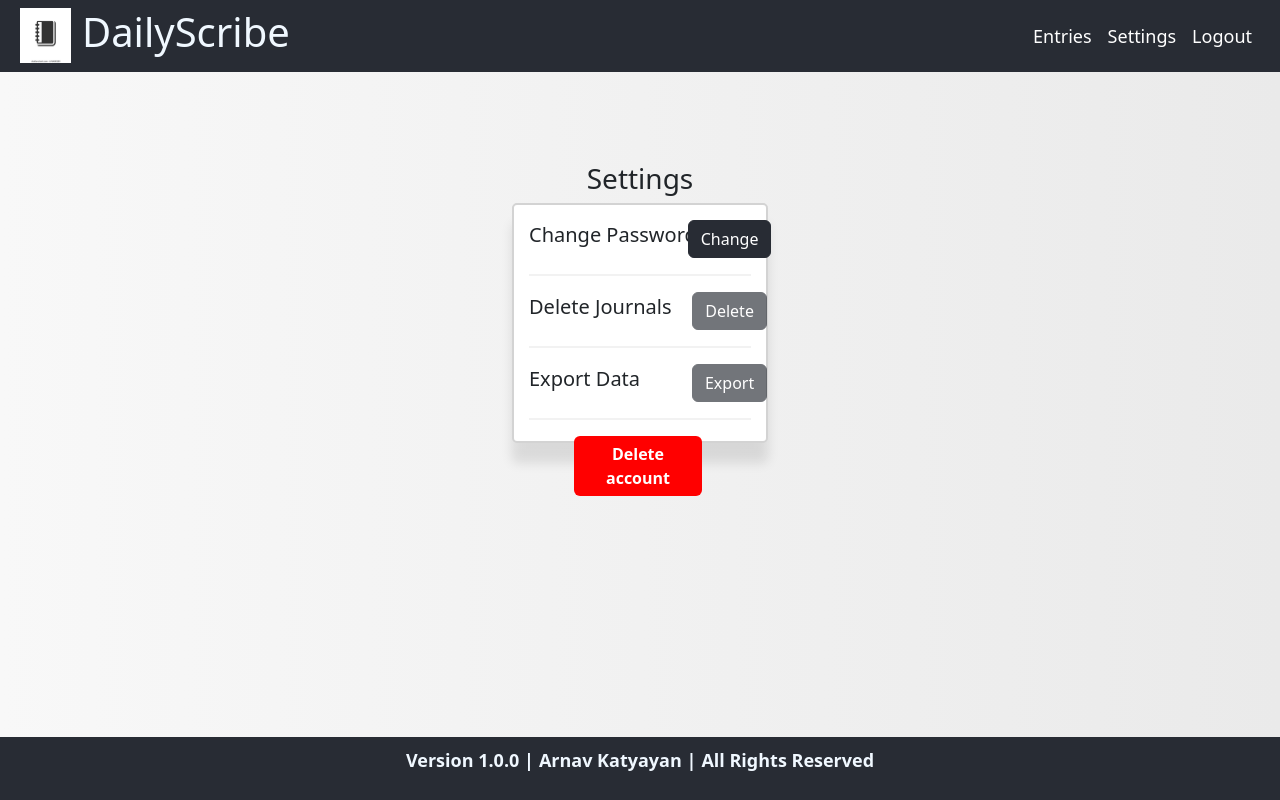
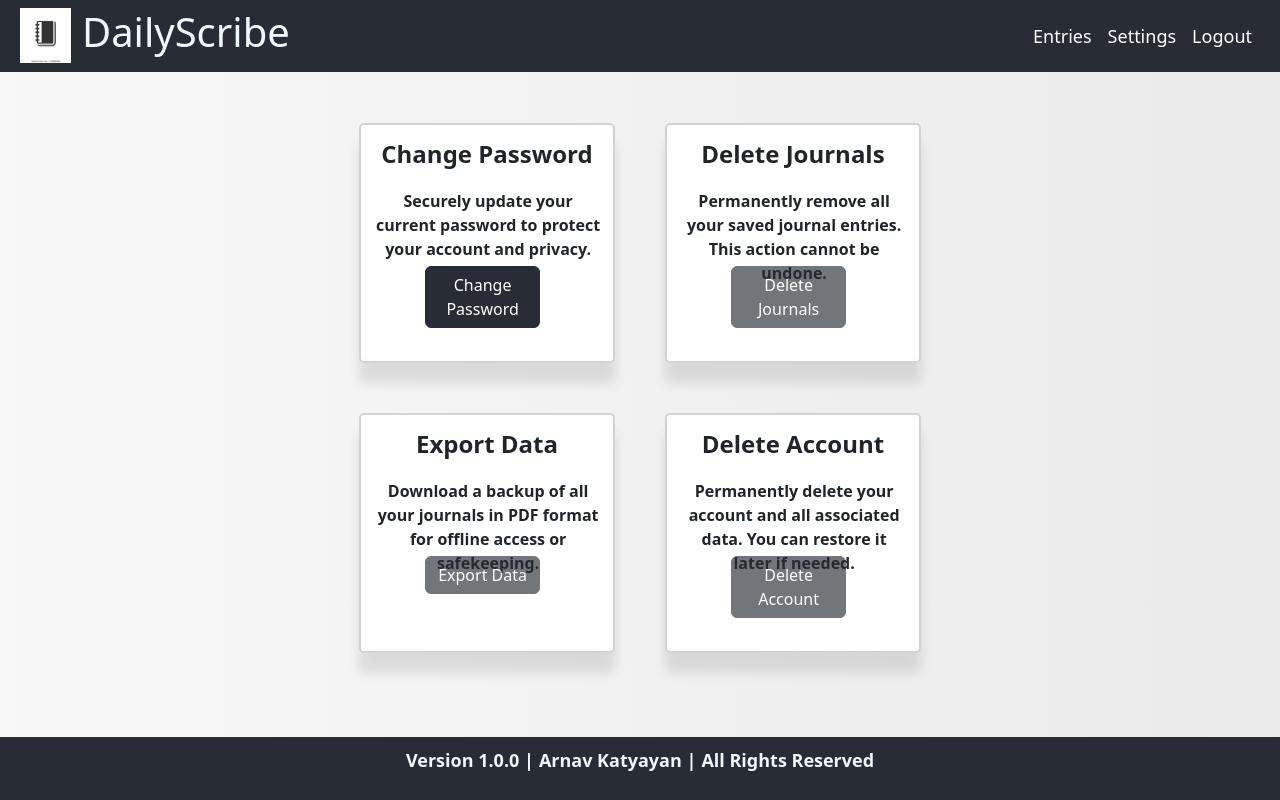
Before and after one commit to arnavkatyayan/DailyScribe, a React (Create React App) app in the folder DailyScribeNotesFE/dailyscribenotesfrontend/: page /settings in a window 1280 px wide. Built offline with nearby package versions, Linux system fonts and the light colour scheme; sample sign-in values are in the browser's storage.

Commit message:
UI Revamp in settings page

```diff
--- a/DailyScribeNotesFE/dailyscribenotesfrontend/src/App.css
+++ b/DailyScribeNotesFE/dailyscribenotesfrontend/src/App.css
@@ -290,7 +290,7 @@ body {
   align-items: center;
   justify-content: center;
   position: relative;
-  top:7vw;
+  top:4vw;
   flex-direction: column;
 }
 .settings-box {
@@ -339,13 +339,11 @@ body {
   width: 10vw;
   font-weight: 600 !important;
 }
-.setting-name {
+.setting-button {
   position: absolute;
-  left:15px;
-}
-.setting-button {
-  position: relative;
-  left:7vw;
+  left: 5vw;
+  top: 11vw;
+  width: 9vw;
 }
 .product-name {
   cursor: pointer;
@@ -371,3 +369,19 @@ body {
 .form-css-edit {
   gap:8px;
 }
+.settings-grid-structure {
+  display: grid;
+  grid-template-columns: repeat(2,1fr);
+  grid-template-rows: repeat(2,1fr);
+  gap:50px;
+}
+.setting-name {
+  text-align: center;
+  font-weight:900;
+}
+.setting-description {
+  position: absolute;
+    top: 5vw;
+    max-width: 89%;
+    font-weight: 700;
+}
--- a/DailyScribeNotesFE/dailyscribenotesfrontend/src/Entries.js
+++ b/DailyScribeNotesFE/dailyscribenotesfrontend/src/Entries.js
@@ -160,7 +160,6 @@ const filteredEntries = [...props.entries]
 
 return (
     <div className="entries-page">
-         <h3>Entries</h3>
     <div className="searching-sorting">
     <Form>
         <Form.Control
--- a/DailyScribeNotesFE/dailyscribenotesfrontend/src/Settings.js
+++ b/DailyScribeNotesFE/dailyscribenotesfrontend/src/Settings.js
@@ -11,21 +11,43 @@ function Settings(props) {
     const [confirmPassword, setConfirmPassword] = useState("");
 
     const settingsOptions = [
-        { name: "Change Password", button: "Change" },
-        { name: "Delete Journals", button: "Delete" },
-        { name: "Export Data", button: "Export" }
+        {
+            name: "Change Password",
+            button: "Change Password",
+            description: "Securely update your current password to protect your account and privacy."
+        },
+        {
+            name: "Delete Journals",
+            button: "Delete Journals",
+            description: "Permanently remove all your saved journal entries. This action cannot be undone."
+        },
+        {
+            name: "Export Data",
+            button: "Export Data",
+            description: "Download a backup of all your journals in PDF format for offline access or safekeeping."
+        },
+        {
+            name: "Delete Account",
+            button: "Delete Account",
+            description: "Permanently delete your account and all associated data. You can restore it later if needed."
+        }
     ];
+
+
 
     const handleChanges = (operation) => {
          switch(operation) {
-            case "Delete":
+            case "Delete Journals":
             deleteJournals();
             break;
-            case "Change":
+            case "Change Password":
             changePassword();
             break;
-            case "Export":
+            case "Export Data":
             exportJournals();
+            break;
+            case "Delete Account":
+            deleteAlert();
             break;
             default:
             console.log("No options");
@@ -138,7 +160,7 @@ function Settings(props) {
 
 
     const checkDisabled = (option) => {
-        if(option === "Change") {
+        if(option === "Change Password") {
             return false;
         }
         else {
@@ -147,20 +169,6 @@ function Settings(props) {
             }
         }
         return false;
-    }
-
-    const getByTitle = (option) => {
-        if(option === "Change") {
-            return "Change Password";
-        }
-        else if(option === "Export" && props.entries.length>0) {
-            return "Export Journals";
-        }
-        else if(option === "Delete" && props.entries.length>0) {
-            return "Delete Journals";
-        }
-            return "No Journals available";
-
     }
 
     const deleteAccount = async () => {
@@ -337,19 +345,18 @@ function Settings(props) {
 
     return (
         <div className="settings-page">
-            <h3>Settings</h3>
-            <div className="settings-box">
+
+            <div className="settings-grid-structure">
             {settingsOptions.map((setting)=>
             <>
-            <div className="settings-options">
-                <h5 className="setting-name">{setting.name}</h5>
-                <Button title={getByTitle(setting.button)} disabled={checkDisabled(setting.button)} className="setting-button" onClick={()=>handleChanges(setting.button)}>{setting.button}</Button>
+            <div className="settings-box">
+                <h4 className="setting-name">{setting.name}</h4>
+                <p className="setting-name setting-description">{setting.description}</p>
+                <Button className="setting-button" disabled={checkDisabled(setting.name)} onClick={() => handleChanges(setting.name)}>{setting.button}</Button>
+                </div>
+             </>
+            )}
 
-                </div>
-            <hr style={{ border: '1px solid #ccc' }} />
-                </>
-            )}
-            <Button className="del-acc" title="Delete account" onClick={()=>deleteAlert()}>Delete account</Button>
             </div>
             <ChangePassword
             show={isChangePasswordClicked}
```
